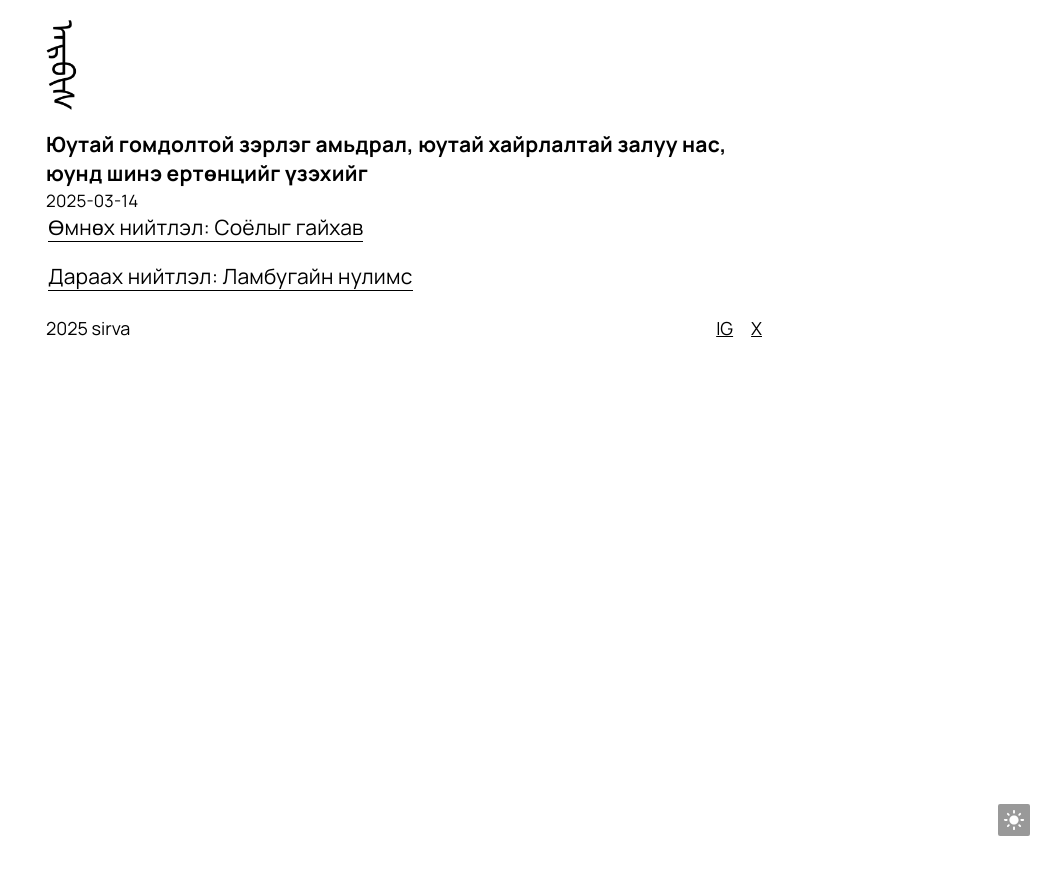
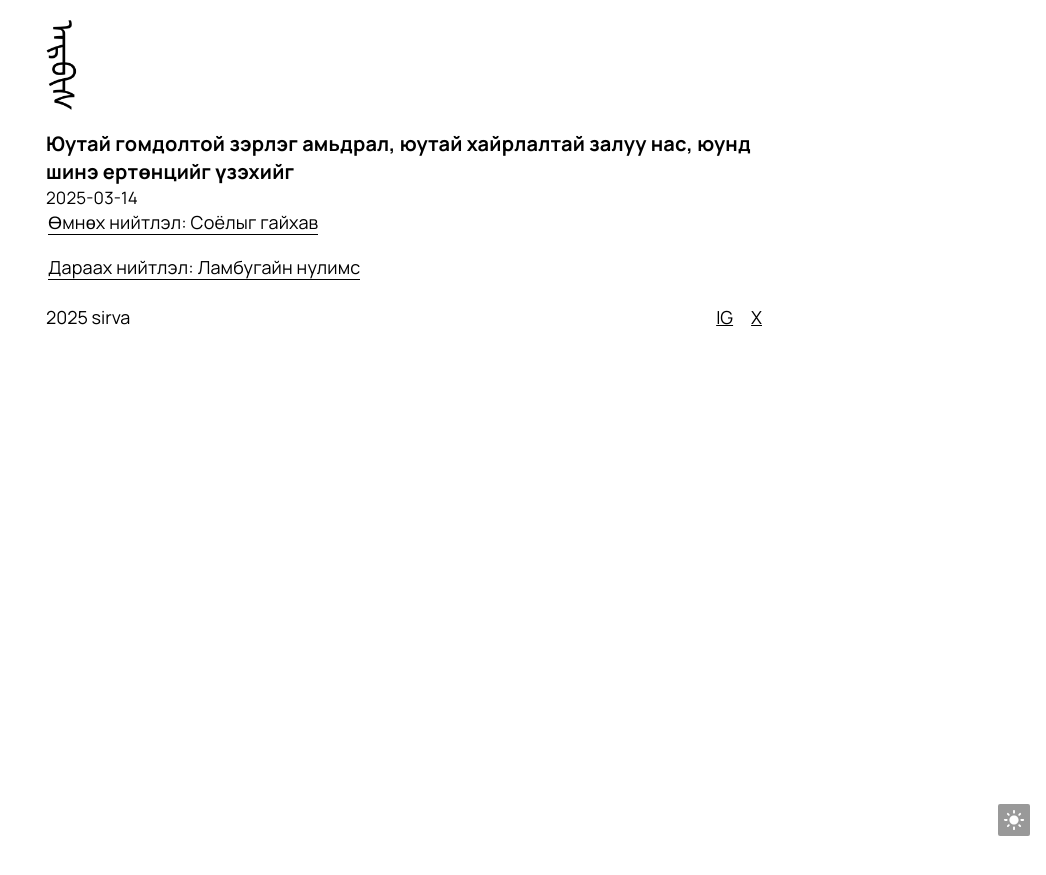
Before and after one commit to aaaarrrrvvvv/aaaarrrrvvvv.github.io, a Jekyll site: the page built from _posts/2025-03-15-Ёсоороо-хальж-дээ.md, in a window 1280 px wide. Shown: the top 875 px of the page, without its empty margins (234-1280 px from the left). Built offline with Jekyll 4.4.1, drawn with Linux system fonts in a browser that asks for light colours.

Commit message:
Update post.css

```diff
--- a/static/css/post.css
+++ b/static/css/post.css
@@ -1,10 +1,10 @@
 .page-post {
-  font-size: 21px;
+  font-size: 18px;
   line-height: 1.4;
   letter-spacing: 0.01em;
 }
 .page-post .title {
-  font-size: 21px;
+  font-size: 20px;
   font-weight: bold;
   color: #000000;
 }
```
